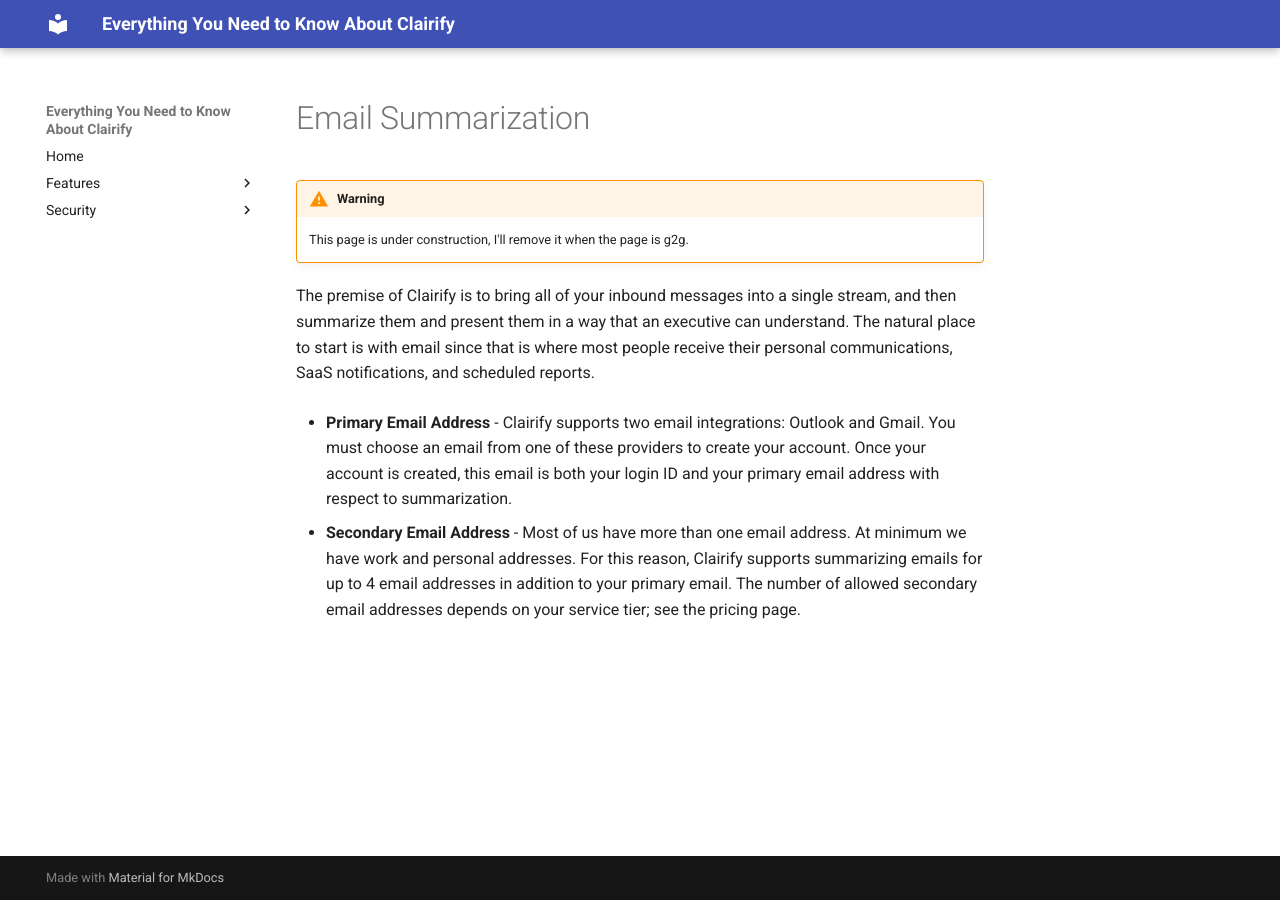
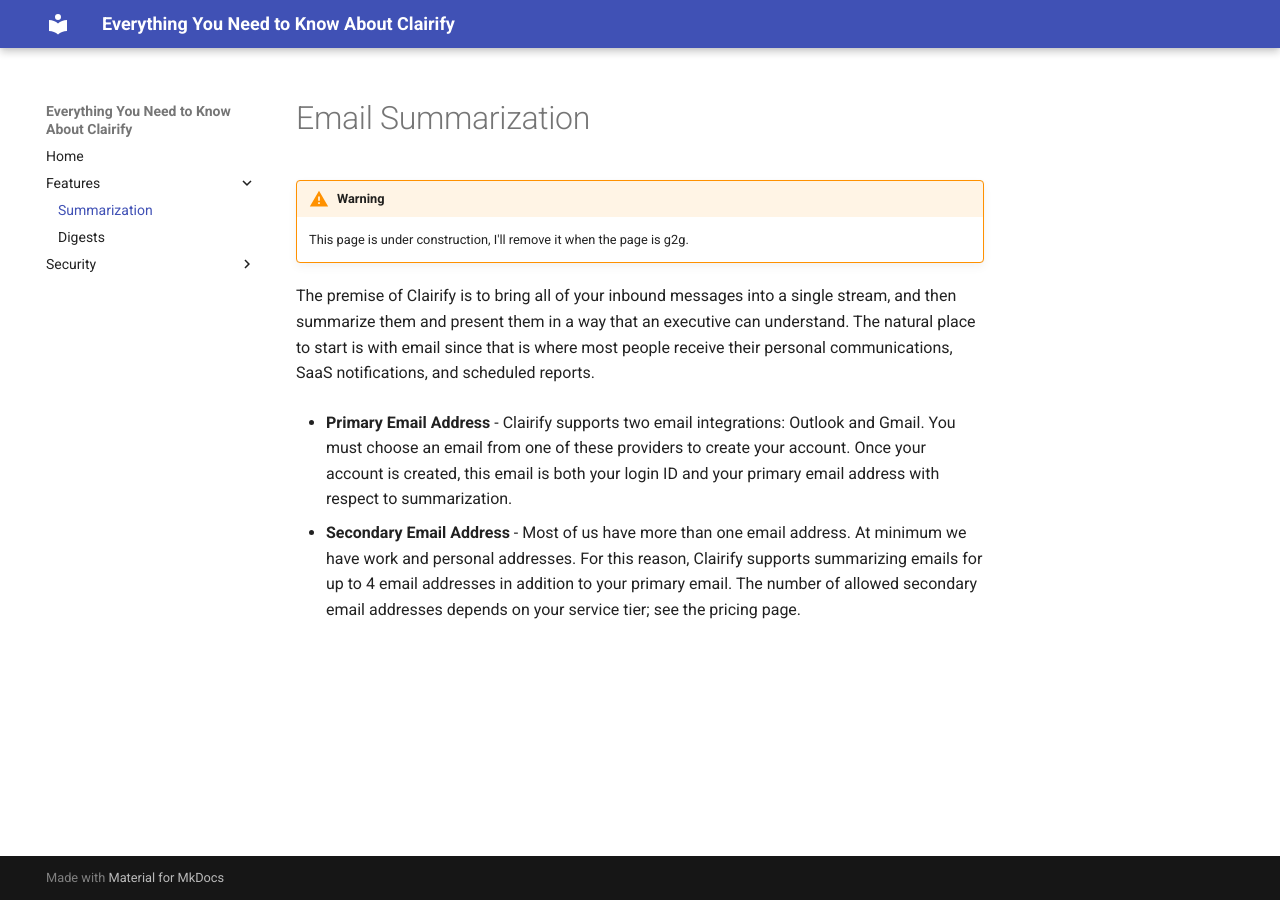
Before and after one commit to clairifyai/documentation, an MkDocs documentation site: the page built from docs/summarization.md, in a window 1280 px wide. Built offline with MkDocs 1.6.1 and Material for MkDocs 9.7.7, drawn with Linux system fonts in a browser that asks for light colours.

Commit message:
Updated the navigation to include Feature > Summarization.

```diff
--- a/mkdocs.yml
+++ b/mkdocs.yml
@@ -2,6 +2,7 @@
 nav:
   - Home: index.md
   - Features:
+    - Summarization: summarization.md
     - Digests: digests.md
   - Security:
     - Security: security.md
```
